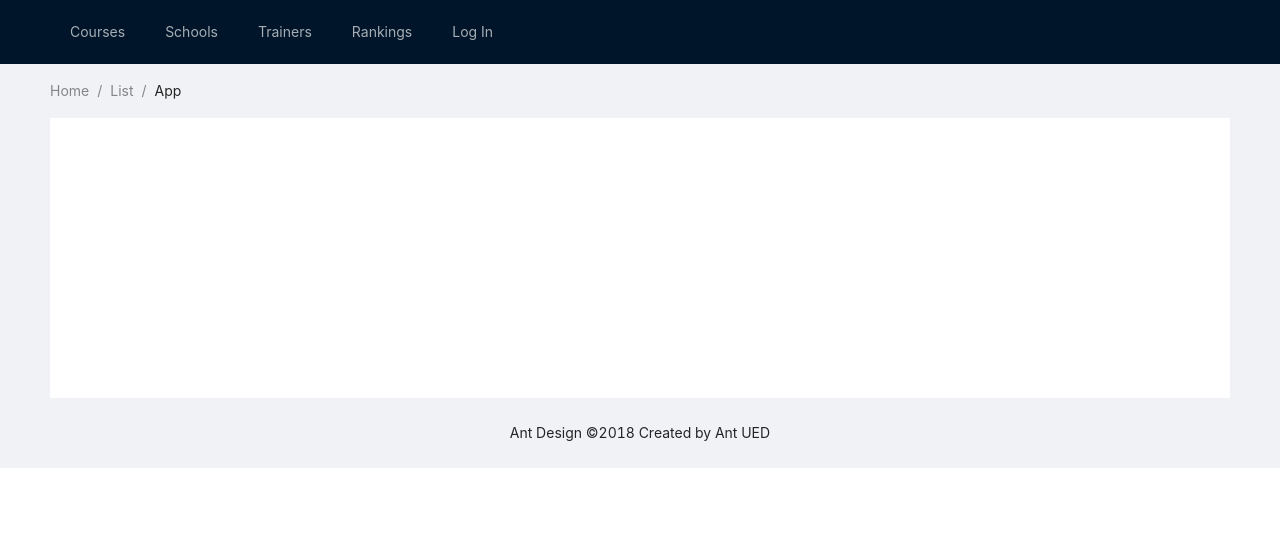
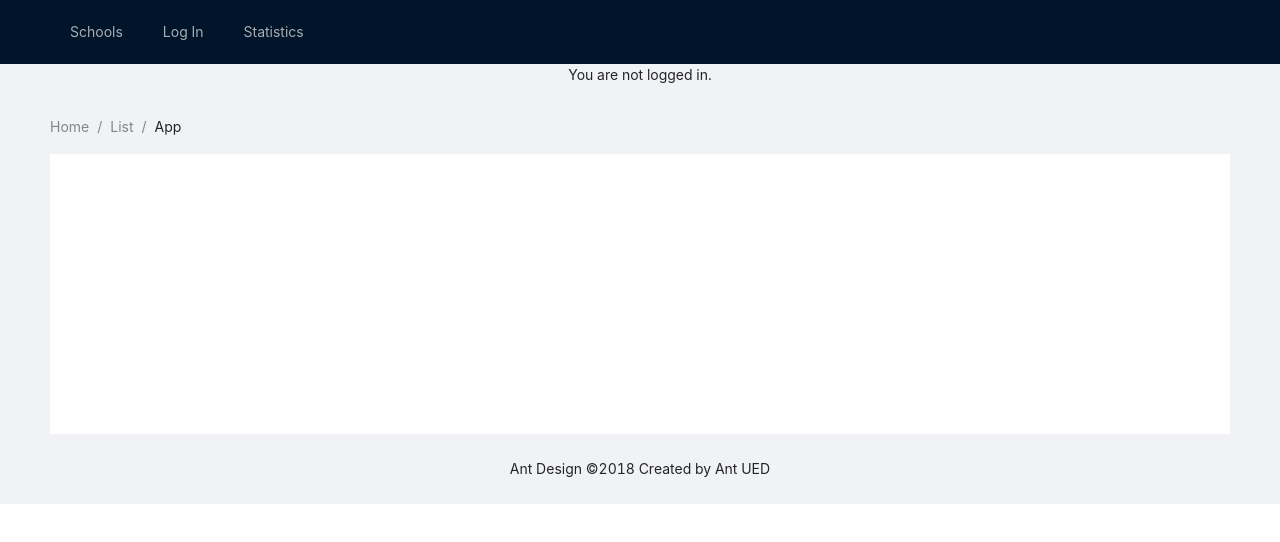
Before and after one commit to RasenganORG/RhythmApp, a React (Create React App) app: page / in a window 1280 px wide. Shown: the top 542 px of the page. Built offline with nearby package versions, Linux system fonts and the light colour scheme.

Commit message:
feat: implement auth

```diff
--- a/src/App.js
+++ b/src/App.js
@@ -7,21 +7,34 @@ import NewsItem from "./components/news/NewsItem";
 import SchoolsItem from "./components/schools/SchoolsItem";
 import LayoutPage from "./components/layout/LayoutPage";
 import LogIn from "./components/LogIn";
+import Statistics from "./components/statistics/Statistics";
+import { AuthProvider } from "./components/auth/AuthProvider";
+import { RequireAuth } from "./components/auth/RequiredAuth";
 
 function App() {
   return (
     <div className="App">
       <BrowserRouter>
+        <AuthProvider>
           <Routes>
-          <Route path="/" element={<LayoutPage />} >
+            <Route path="/" element={<LayoutPage />}>
               <Route path="news" element={<News />} />
               <Route path="news/:newsId" element={<NewsItem />} />
               <Route path="schools" element={<Schools />} />
               <Route path="schools/:schoolsId" element={<SchoolsItem />} />
+              <Route
+                path="statistics"
+                element={
+                  <RequireAuth>
+                    <Statistics />
+                  </RequireAuth>
+                }
+              />
               <Route path="*" element={<NotFound />} />
             </Route>
             <Route path="login" element={<LogIn />} />
           </Routes>
+        </AuthProvider>
       </BrowserRouter>
     </div>
   );
--- a/src/components/LogIn.js
+++ b/src/components/LogIn.js
@@ -1,7 +1,41 @@
 import React from 'react'
+import { useAuth } from "./auth/AuthProvider";
+import { useNavigate, useLocation } from "react-router-dom";
 
 export default function LogIn() {
+  let navigate = useNavigate();
+  let location = useLocation();
+  let auth = useAuth();
+
+  let from = location.state?.from?.pathname || '/';
+
+  function handleSubmit(event) {
+    event.preventDefault();
+
+    let formData = new FormData(event.currentTarget);
+    let username = formData.get('username');
+
+    auth.signin(username, () => {
+      // Send them back to the page they tried to visit when they were
+      // redirected to the login page. Use { replace: true } so we don't create
+      // another entry in the history stack for the login page.  This means that
+      // when they get to the protected page and click the back button, they
+      // won't end up back on the login page, which is also really nice for the
+      // user experience.
+      navigate(from, { replace: true });
+    });
+  }
+
   return (
-    <div>LogIn</div>
-  )
+    <div>
+      <p>You must log in to view the page at {from}</p>
+
+      <form onSubmit={handleSubmit}>
+        <label>
+          Username: <input name="username" type="text" />
+        </label>{' '}
+        <button type="submit">Login</button>
+      </form>
+    </div>
+  );
 }
--- /dev/null
+++ b/src/components/auth/AuthProvider.js
@@ -0,0 +1,30 @@
+import { useState, createContext, useContext } from "react";
+import {authAPI} from "./authAPI";
+
+const AuthContext = createContext();
+
+export function useAuth() {
+  return useContext(AuthContext);
+}
+
+export function AuthProvider({ children }) {
+  let [user, setUser] = useState(null);
+
+  let signin = (newUser, callback) => {
+    return authAPI.signin(() => {
+      setUser(newUser);
+      callback()
+    });
+  };
+
+  let signout = (callback) => {
+    return authAPI.signout(() => {
+      setUser(null);
+      callback()
+    });
+  };
+
+  let value = { user, signin, signout };
+
+  return <AuthContext.Provider value={value}>{children}</AuthContext.Provider>;
+}
--- /dev/null
+++ b/src/components/auth/AuthStatus.js
@@ -0,0 +1,24 @@
+import { useAuth } from "./AuthProvider";
+import { useNavigate } from "react-router-dom";
+
+export function AuthStatus() {
+  let auth = useAuth();
+  let navigate = useNavigate();
+
+  if (!auth.user) {
+    return <p>You are not logged in.</p>;
+  }
+
+  return (
+    <p>
+      Welcome {auth.user}!{" "}
+      <button
+        onClick={() => {
+          auth.signout(() => navigate("/"));
+        }}
+      >
+        Sign out
+      </button>
+    </p>
+  );
+}
--- /dev/null
+++ b/src/components/auth/RequiredAuth.js
@@ -0,0 +1,17 @@
+import { useLocation, Navigate } from "react-router-dom";
+import { useAuth } from "./AuthProvider";
+
+export function RequireAuth({ children }) {
+  let auth = useAuth();
+  let location = useLocation();
+
+  if (!auth.user) {
+    // Redirect them to the /login page, but save the current location they were
+    // trying to go to when they were redirected. This allows us to send them
+    // along to that page after they login, which is a nicer user experience
+    // than dropping them off on the home page.
+    return <Navigate to="/login" state={{ from: location }} replace />;
+  }
+
+  return children;
+}
--- /dev/null
+++ b/src/components/auth/authAPI.js
@@ -0,0 +1,11 @@
+export const authAPI = {
+    isAuthenticated: false,
+    signin(callback) {
+        this.isAuthenticated = true;
+      setTimeout(callback, 100); // fake async
+    },
+    signout(callback) {
+        this.isAuthenticated = false;
+      setTimeout(callback, 100);
+    },
+  };
--- a/src/components/layout/LayoutPage.js
+++ b/src/components/layout/LayoutPage.js
@@ -2,6 +2,7 @@ import React from "react";
 import "./LayoutPage.css";
 import { Outlet, NavLink } from "react-router-dom";
 import { Breadcrumb, Layout, Menu } from "antd";
+import { AuthStatus } from "../auth/AuthStatus";
 const { Header, Content, Footer } = Layout;
 
 const LayoutPage = () => {
@@ -11,66 +12,34 @@ const LayoutPage = () => {
   const items = [
     {
       label: (
-        <>
-          <NavLink
-            to="/courses"
-            style={({ isActive }) => (isActive ? activeStyle : undefined)}
-          >
-            Courses
-          </NavLink>
-        </>
-      ),
-      key: "item-1",
-    },
-    {
-      label: (
-        <>
         <NavLink
           to="/schools"
           style={({ isActive }) => (isActive ? activeStyle : undefined)}
         >
           Schools
         </NavLink>
-        </>
       ),
       key: "item-2",
     },
     {
       label: (
-        <>
-          <NavLink
-            to="/trainers"
-            style={({ isActive }) => (isActive ? activeStyle : undefined)}
-          >
-            Trainers
-          </NavLink>
-        </>
-      ),
-      key: "item-3",
-    },
-    {
-      label: (
-        <>
-          <NavLink
-            to="/rankings"
-            style={({ isActive }) => (isActive ? activeStyle : undefined)}
-          >
-            Rankings
-          </NavLink>
-        </>
-      ),
-      key: "item-4",
-    },
-    {
-      label: (
-        <>
         <NavLink
           to="/login"
           style={({ isActive }) => (isActive ? activeStyle : undefined)}
         >
           Log In
         </NavLink>
-        </>
+      ),
+      key: "item-5",
+    },
+    {
+      label: (
+        <NavLink
+          to="/statistics"
+          style={({ isActive }) => (isActive ? activeStyle : undefined)}
+        >
+          Statistics
+        </NavLink>
       ),
       key: "item-5",
     },
@@ -88,6 +57,7 @@ const LayoutPage = () => {
             items={items}
           />
         </Header>
+        <AuthStatus />
         <Content
           style={{
             padding: "0 50px",
--- /dev/null
+++ b/src/components/statistics/Statistics.js
@@ -0,0 +1,7 @@
+import React from 'react'
+
+export default function Statistics() {
+  return (
+    <div>Statistics</div>
+  )
+}
```
Lines whose indentation alone changed are shown as unchanged.
